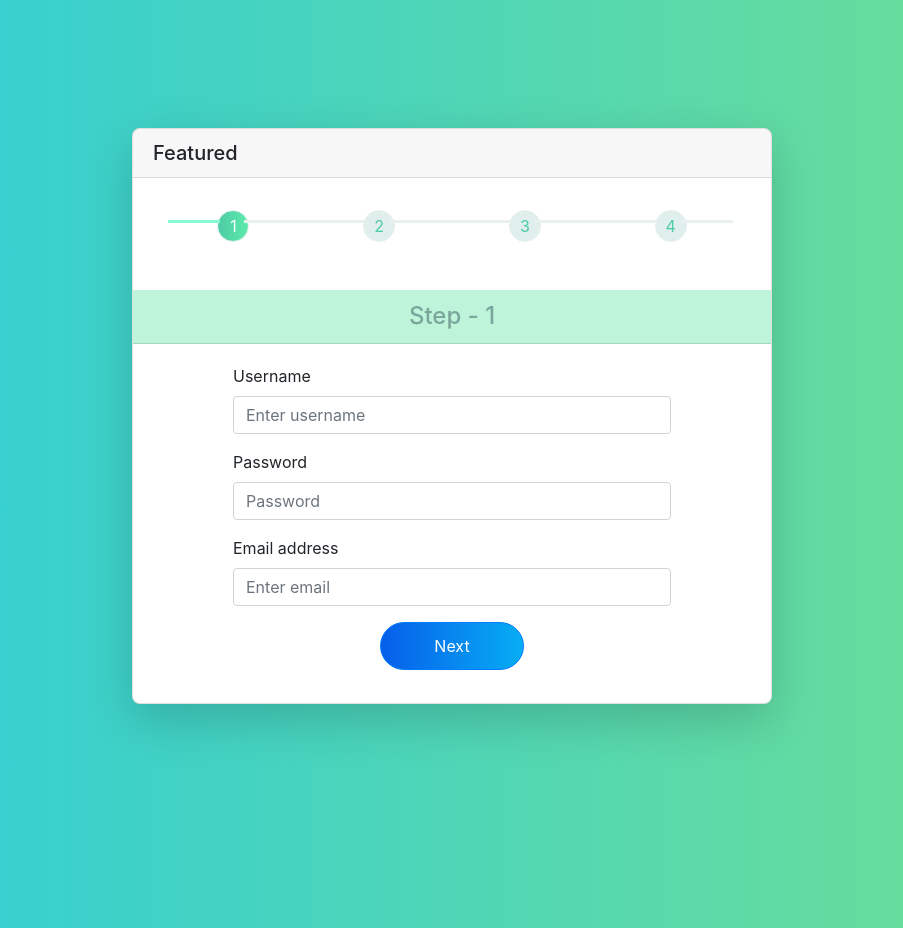
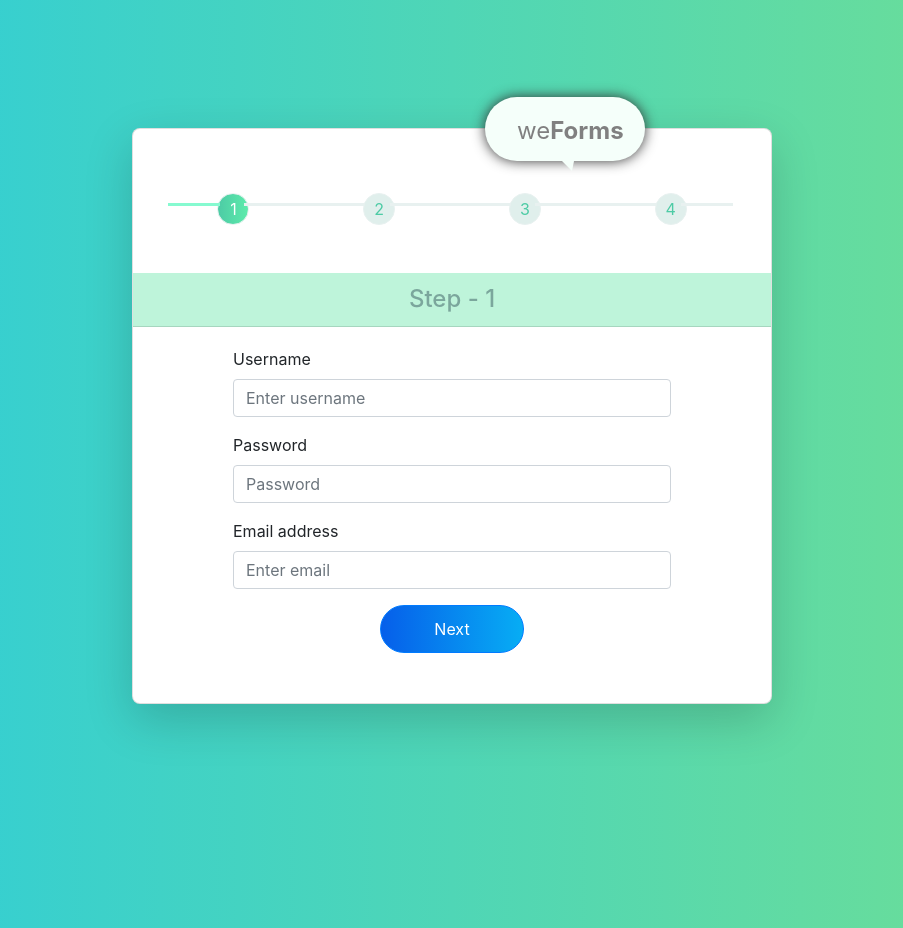
Before and after one commit to jakazzy/wedvs-form, a React (Create React App) app: page / in a window 1280 px wide. Shown: the whole page, without its empty margins (188-1091 px from the left). Built offline with nearby package versions, Linux system fonts and the light colour scheme; the HTML template or start-up script is replaced by a standard one.

Commit message:
try adding icon

```diff
--- /dev/null
+++ b/src/components/chat_icon/chat.styles.css
@@ -0,0 +1,21 @@
+#chat-btn {
+    width: 10rem;
+    height: 4rem;
+    background-color:#F5FFFA;
+    border-radius: 3rem;
+    position: relative;
+    box-shadow: 0 0 13px #333;
+  }
+  #chat-btn:after {
+    content: "";
+    display: block;
+    position: absolute;
+    width: 0;
+    height: 0;
+    right: 71px;
+    bottom: -10px;
+    border-left: 10px solid transparent;
+    border-right: 2px solid transparent;
+      border-top: 10px solid#F5FFFA;
+      /* box-shadow: 0 0 13px #333; */
+  }
--- /dev/null
+++ b/src/components/chat_icon/chat_icon.component.jsx
@@ -0,0 +1,19 @@
+import React from 'react'
+import './chat.styles.css'
+
+const ChatIcon = () => {
+    return (
+        <div id="chat-btn">
+            <span
+            style={{ position: 'absolute',
+                    top: '1rem',
+                    left: '2rem',
+                    fontSize: '1.5rem',
+                    color: 'grey'}}>we
+            <span style={{ fontWeight: 'bold', color: 'grey'}}>Forms</span>
+            </span>
+        </div>
+    )
+}
+
+export default ChatIcon
--- a/src/components/page_template.component.jsx
+++ b/src/components/page_template.component.jsx
@@ -1,5 +1,6 @@
 import Card from "react-bootstrap/Card";
 import Root from "./stepper/stepperRoot";
+import ChatIcon from './chat_icon/chat_icon.component'
 
 
 const PageTemplate = (props) => {
@@ -7,10 +8,10 @@ const PageTemplate = (props) => {
     return (
         <Card
         className="shadow-lg"
-        style={{ width: "50vw", height: "72vh", margin: "8rem auto", borderRadius: '0.5rem'}}
+        style={{ width: "50vw", height: "72vh", margin: "8rem auto", borderRadius: '0.5rem', position: 'relative'}}
         key={props.userData.step}
         step={props.userData.step}>
-            <Card.Header as="h5">Featured</Card.Header>
+            <div style={{ position: 'absolute', top: "-2rem", left: "22rem"}}><ChatIcon /></div>
             <Root key={ props.userData.step }
             step={props.userData.step}
             />
--- a/src/components/stepper/stepper.styles.css
+++ b/src/components/stepper/stepper.styles.css
@@ -11,7 +11,7 @@
     /* border: 1px solid lightsalmon;
     box-shadow: 0 0 13px #333;
     border-radius: 0.2rem; */
-    margin: 1rem auto;
+    margin: 3rem auto 1rem;
     padding: 1rem;
     width: 94%;
 }
```
